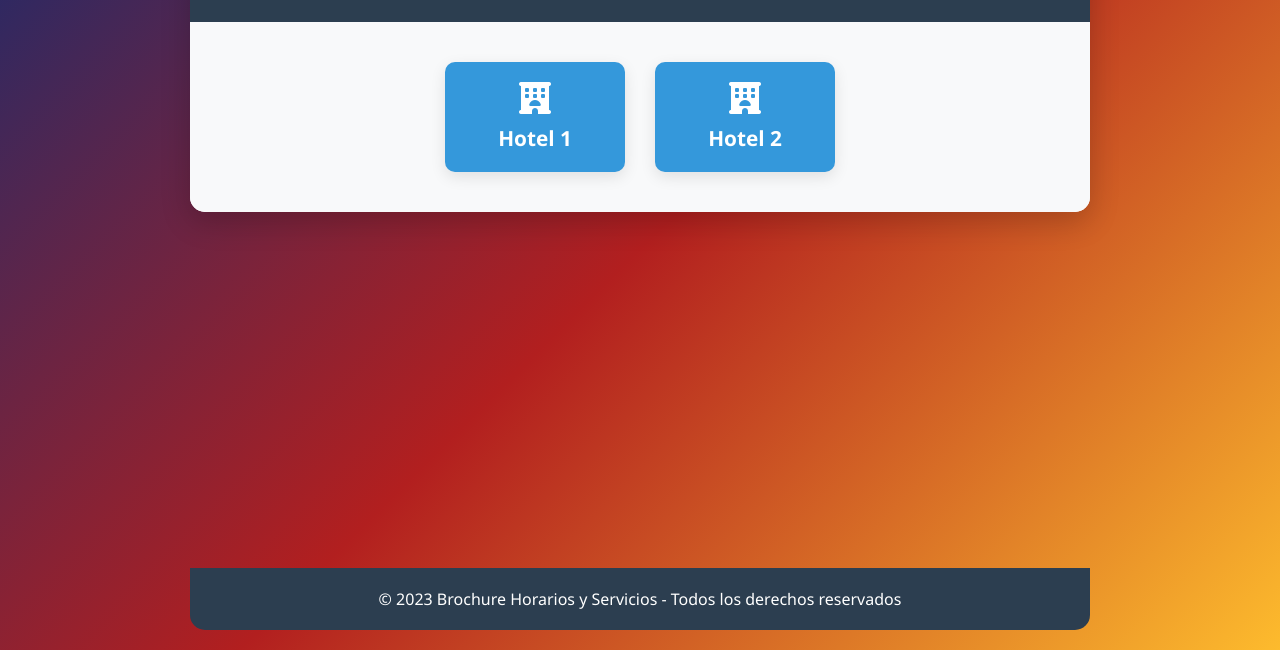
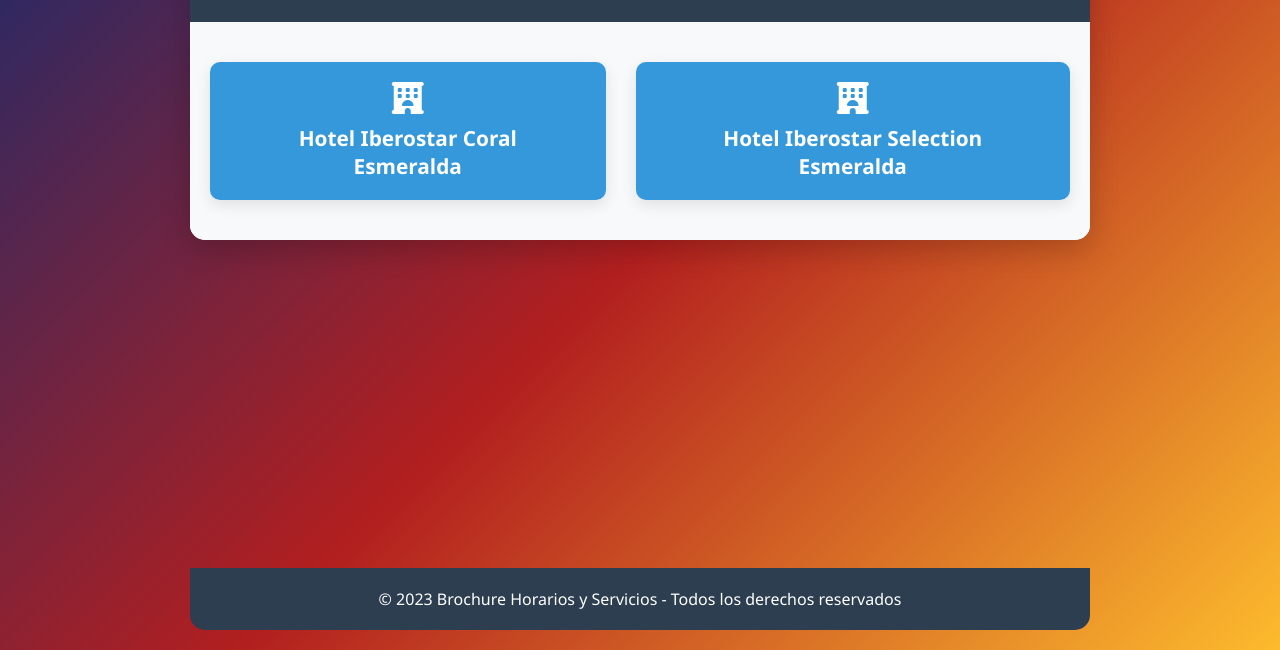
Before and after one commit to delmarduende-hub/ibsluna, a plain HTML site: page index.html in a window 1280 px wide. Shown: the part 150-800 px from the top of the page. Drawn offline with Linux system fonts and the light colour scheme.

Commit message:
Update index.html

```diff
--- a/index.html
+++ b/index.html
@@ -225,17 +225,17 @@
         <div class="hotel-selection">
             <button class="hotel-btn" onclick="showHotelInfo('hotel1')">
                 <i class="fas fa-hotel"></i>
-                Hotel 1
+                Hotel Iberostar Coral Esmeralda
             </button>
             <button class="hotel-btn" onclick="showHotelInfo('hotel2')">
                 <i class="fas fa-hotel"></i>
-                Hotel 2
+                Hotel Iberostar Selection Esmeralda
             </button>
         </div>
 
         <div id="hotel1" class="hotel-info">
             <div class="hotel-header">
-                <h2 class="hotel-title">Hotel 1 - Información de Servicios</h2>
+                <h2 class="hotel-title">Hotel Iberostar Coral Esmeralda - Información de Servicios</h2>
                 <button class="back-btn" onclick="showHotelSelection()">
                     <i class="fas fa-arrow-left"></i> Volver
                 </button>
@@ -363,7 +363,7 @@
 
         <div id="hotel2" class="hotel-info">
             <div class="hotel-header">
-                <h2 class="hotel-title">Hotel 2 - Información de Servicios</h2>
+                <h2 class="hotel-title">Hotel Iberostar Selection Esmeralda - Información de Servicios</h2>
                 <button class="back-btn" onclick="showHotelSelection()">
                     <i class="fas fa-arrow-left"></i> Volver
                 </button>
```
